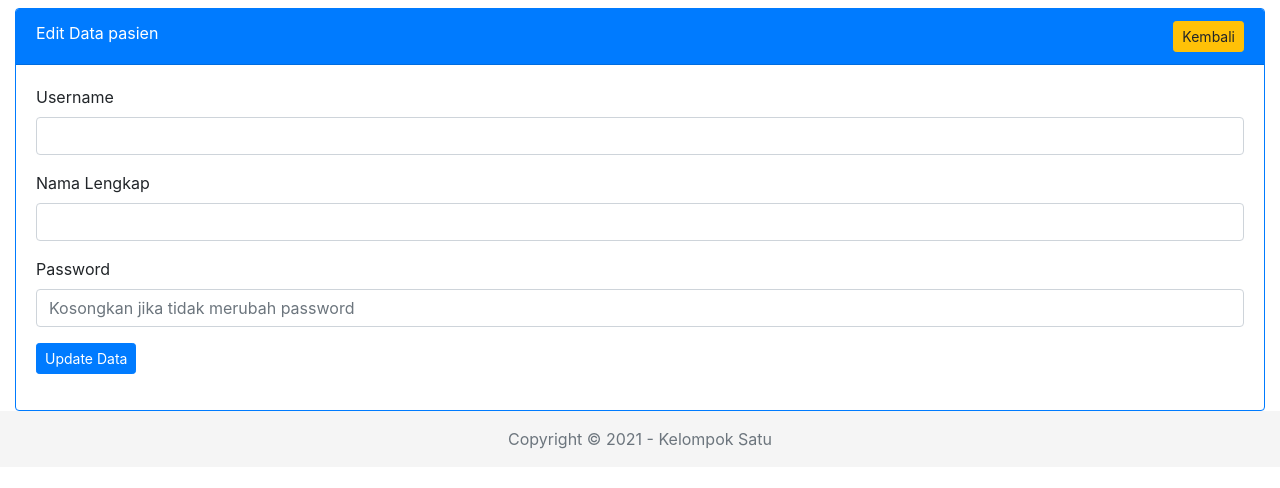
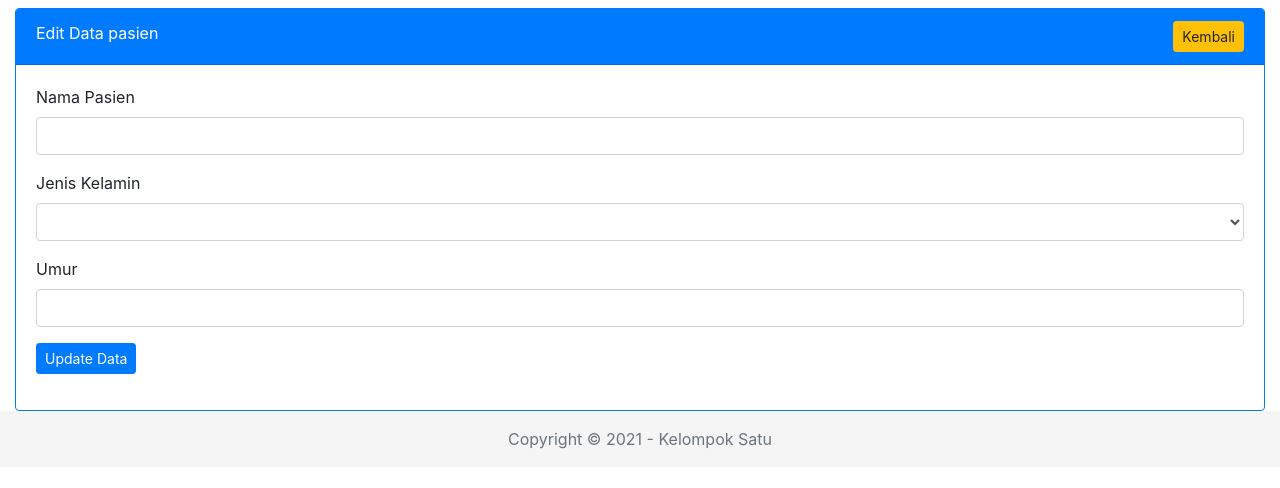
Before and after one commit to tomiprasetyo/web-klinik, a CodeIgniter app: page /web-klinik/index.php/pasien/edit/1 in a window 1280 px wide. Shown: the part 56-544 px from the top of the page. Run offline with CodeIgniter, Linux system fonts and the light colour scheme; the visitor is signed in with stand-in values (Sample User, id 1); data that the repository does not hold is empty; some libraries are stand-ins or nearby versions.

Commit message:
finish view + edit + delete + update pasien

```diff
--- a/application/views/pasien/view_edit_data.php
+++ b/application/views/pasien/view_edit_data.php
@@ -4,25 +4,26 @@
             <div class="card-header bg-primary text-white">
                 <?= $title; ?>
 
-                <a href="<?= base_url("users"); ?>" class="btn btn-warning btn-sm float-right">Kembali</a>
+                <a href="<?= base_url("pasien"); ?>" class="btn btn-warning btn-sm float-right">Kembali</a>
             </div>
             <div class="card-body">
-                <form method="POST" action="<?= base_url("users/update"); ?>">
-                    <input type="hidden" name="id" value="<?= $users["id"]; ?>">
+                <form method="POST" action="<?= base_url("pasien/update"); ?>">
+                    <input type="hidden" name="id" value="<?= $pasien['id_pasien']; ?>">
                     <div class="form-group">
-                        <label for="">Username</label>
-                        <input type="text" name="username" value="<?= $users["username"]; ?>" class="form-control"
-                            required>
+                        <label for="">Nama Pasien</label>
+                        <input type="text" name="nama_pasien" value="<?= $pasien['nama_pasien']; ?>" class="form-control" required>
                     </div>
                     <div class="form-group">
-                        <label for="">Nama Lengkap</label>
-                        <input type="text" name="nama_lengkap" value="<?= $users["nama_lengkap"]; ?>"
-                            class="form-control" required>
+                        <label for="">Jenis Kelamin</label>
+                        <select name="jenis_kelamin" id="" class="form-control" required>
+                            <option value="<?= $pasien['jenis_kelamin']; ?>"><?= $pasien['jenis_kelamin']; ?></option>
+                            <option value="L">L</option>
+                            <option value="P">P</option>
+                        </select>
                     </div>
                     <div class="form-group">
-                        <label for="">Password</label>
-                        <input type="password" name="password" class=" form-control"
-                            placeholder="Kosongkan jika tidak merubah password">
+                        <label for="">Umur</label>
+                        <input type="number" name="umur" value="<?= $pasien['umur']; ?>" class="form-control" required>
                     </div>
                     <div class="form-group">
                         <button type="submit" class="btn btn-primary btn-sm">Update Data</button>
```
Also changed, not shown: application/views/pasien/view_data.php (+2 -5 lines).
